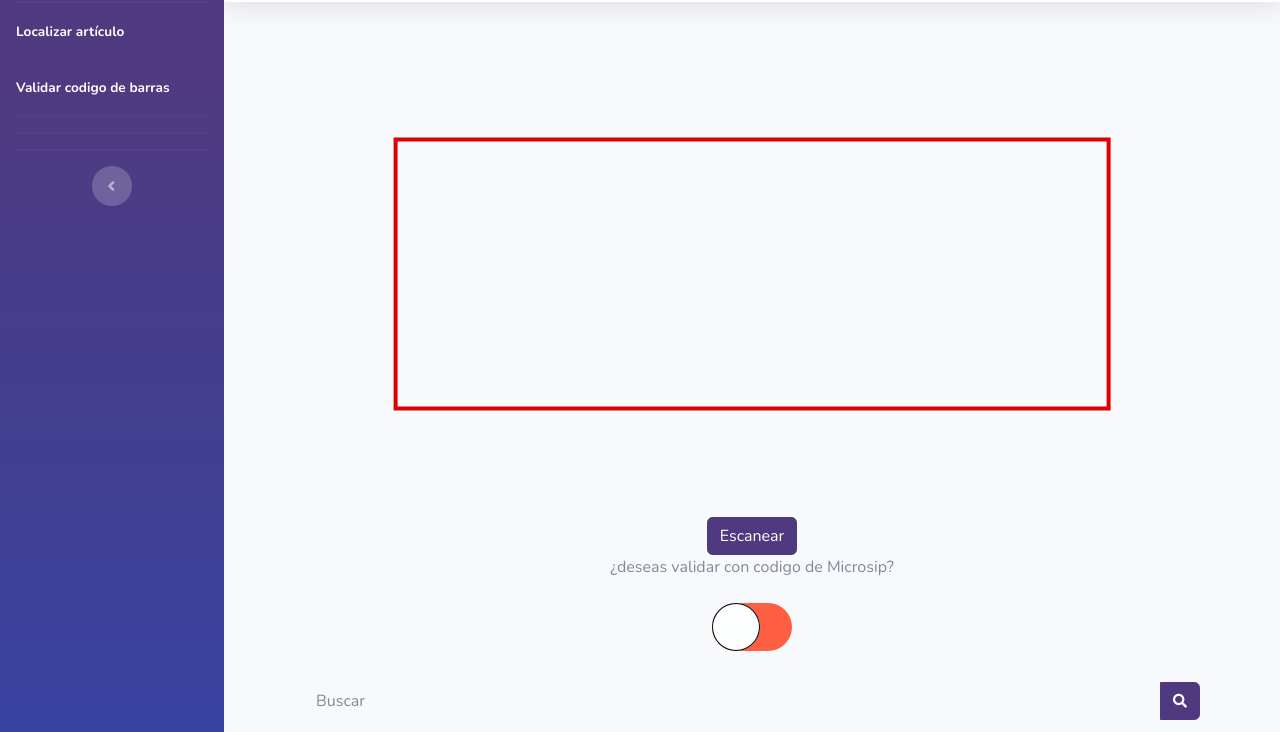
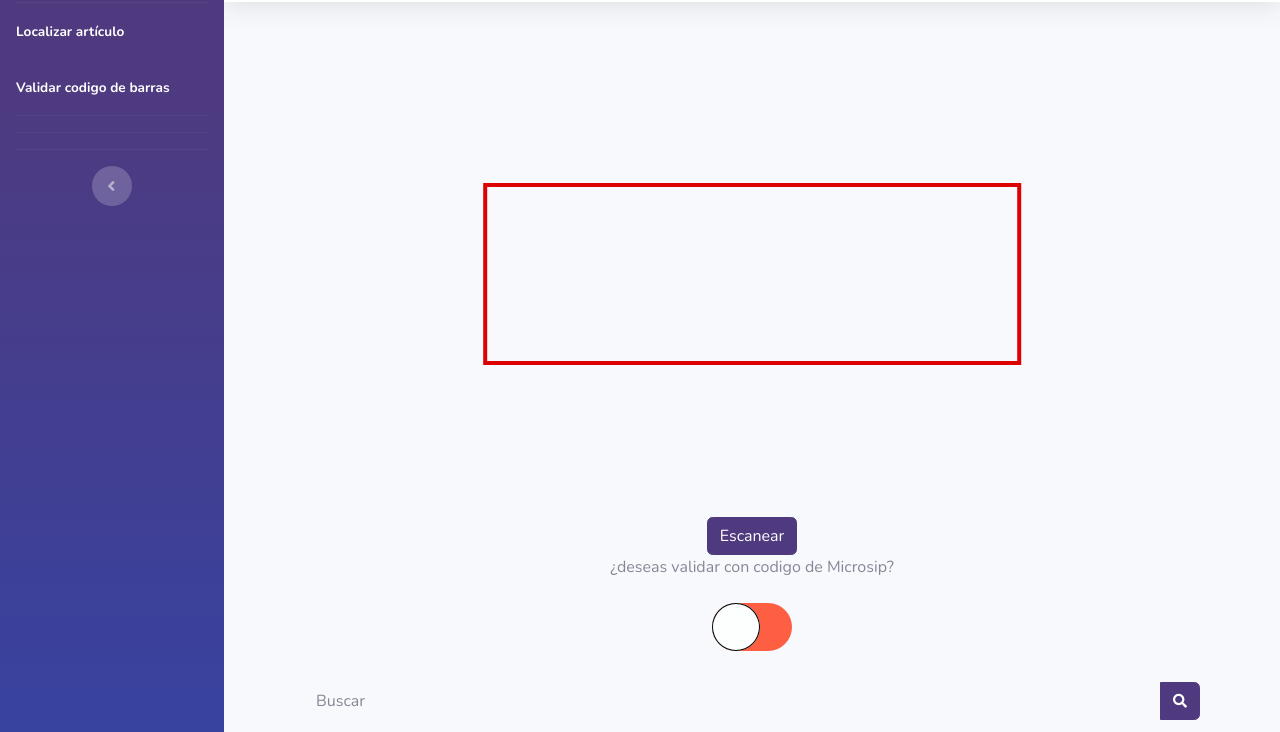
Before and after one commit to OmarFerrepacifico/proyecto_AlmAct, a website with bundled scripts: page index.html in a window 1280 px wide. Shown: the part 68-800 px from the top of the page. Built offline with nearby package versions, Linux system fonts and the light colour scheme; no server answers; a script that the page names is missing.

Commit message:
Update index.html

```diff
--- a/index.html
+++ b/index.html
@@ -46,9 +46,9 @@
       top: 50%;
       left: 50%;
       transform: translate(-50%, -50%);
-      width: 80%;
-      height: 60%;
-      border: 4px solid rgb(221, 2, 2);
+      width: 60%;
+      height: 40%;
+     border: 4px solid rgb(221, 2, 2);
       box-sizing: border-box;
     }
     :root {
@@ -218,7 +218,7 @@
 
                                     <div class="container mt-12">
                                         <div class="row">
-                                          <div class="col-md-12 offset-md-12 text-center">
+                                          <div class="col-md-12  text-center">
 
                                             <div id="video-container">
                                               <video id="barcode-scanner" width="100%" height="auto" playsinline></video>
```
